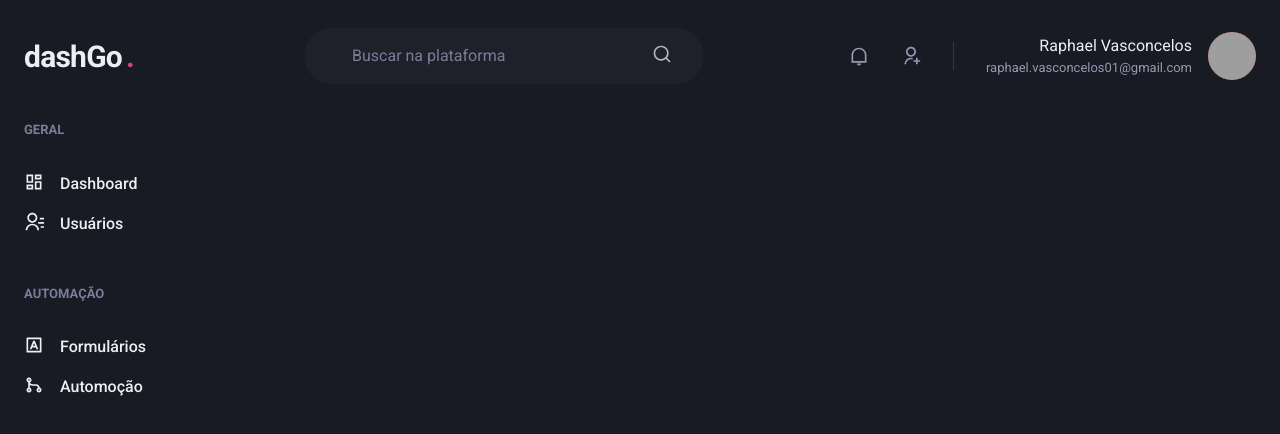
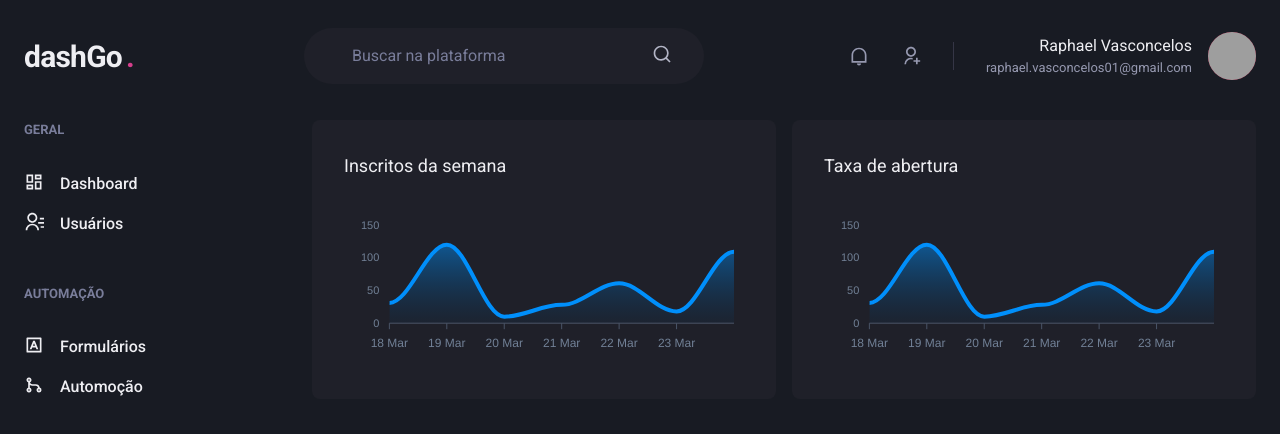
Before and after one commit to RaphaelVasconcelos/ignite-dashgo, a Next.js app: page /dashboard in a window 1280 px wide. Shown: the top 434 px of the page. Built offline with nearby package versions, Linux system fonts and the light colour scheme; grey boxes are pictures that could not be loaded.

Commit message:
Adding apexchart and customizing chart

```diff
--- a/package.json
+++ b/package.json
@@ -12,9 +12,11 @@
     "@chakra-ui/react": "^1.5.0",
     "@emotion/react": "^11.1.5",
     "@emotion/styled": "^11.3.0",
+    "apexcharts": "^3.26.0",
     "framer-motion": "^4.1.3",
     "next": "10.1.3",
     "react": "17.0.2",
+    "react-apexcharts": "^1.3.8",
     "react-dom": "17.0.2",
     "react-icons": "^4.2.0"
   },
--- a/src/pages/dashboard.tsx
+++ b/src/pages/dashboard.tsx
@@ -1,13 +1,83 @@
-import { Flex } from "@chakra-ui/react";
+import { Flex, SimpleGrid, Box, Text, theme } from "@chakra-ui/react";
+import dynamic from "next/dynamic";
 import { Header } from "../components/Header";
 import { Sidebar } from "../components/Sidebar";
+
+const Chart = dynamic(() => import("react-apexcharts"), {
+  ssr: false,
+});
+
+const options = {
+  chart: {
+    toolbar: {
+      show: false,
+    },
+    zoom: {
+      enable: false,
+    },
+    foreColor: theme.colors.gray[500],
+  },
+  grid: {
+    show: false,
+  },
+  dataLabels: {
+    enabled: false,
+  },
+  tooltip: {
+    enabled: false,
+  },
+  xaxis: {
+    type: "datetime",
+    axisBorder: {
+      color: theme.colors.gray[600],
+    },
+    axisTicks: {
+      color: theme.colors.gray[600],
+    },
+    categories: [
+      "2021-03-18T00:00:00.000Z",
+      "2021-03-19T00:00:00.000Z",
+      "2021-03-20T00:00:00.000Z",
+      "2021-03-21T00:00:00.000Z",
+      "2021-03-22T00:00:00.000Z",
+      "2021-03-23T00:00:00.000Z",
+      "2021-03-24T00:00:00.000Z",
+    ],
+  },
+  fill:{
+      opacity: 0.3,
+      type: 'gradient',
+      gradient: {
+          shade: 'dark',
+          opacityFrom: 0.7,
+          opacityTo: 0.3,
+      }
+  }
+};
+const series = [{ name: "series1", data: [31, 120, 10, 28, 61, 18, 109] }];
 
 export default function Dashboard() {
   return (
     <Flex direction="column" h="100vh">
       <Header />
       <Flex w="100%" my="6" maxWidth={1480} mx="auto" px="6">
-          <Sidebar />
+        <Sidebar />
+        <SimpleGrid flex="1" gap="4" minChildWidth="320px" align="flex-start">
+          <Box p="8" bg="gray.800" borderRadius={8} pb="4">
+            <Text fontSize="lg" mb="4">
+              {" "}
+              Inscritos da semana
+            </Text>
+            <Chart options={options} series={series} type="area" height={160} />
+          </Box>
+          <Box p="8" bg="gray.800" borderRadius={8} pb="4">
+            <Text fontSize="lg" mb="4">
+              {" "}
+              Taxa de abertura
+            </Text>
+            <Chart options={options} series={series} type="area" height={160} />
+          </Box>
+        </SimpleGrid>
       </Flex>
     </Flex>
   );
```
Also changed, not shown: 1 other file (tests, documents, lock files or other folders).
